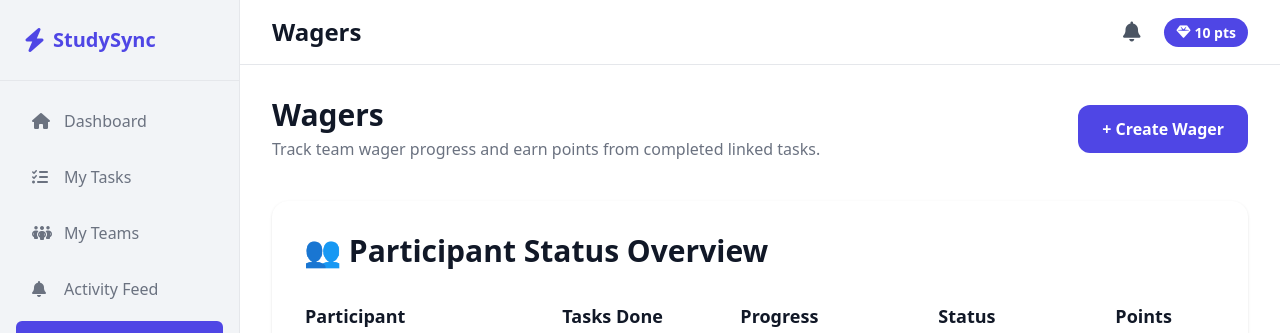
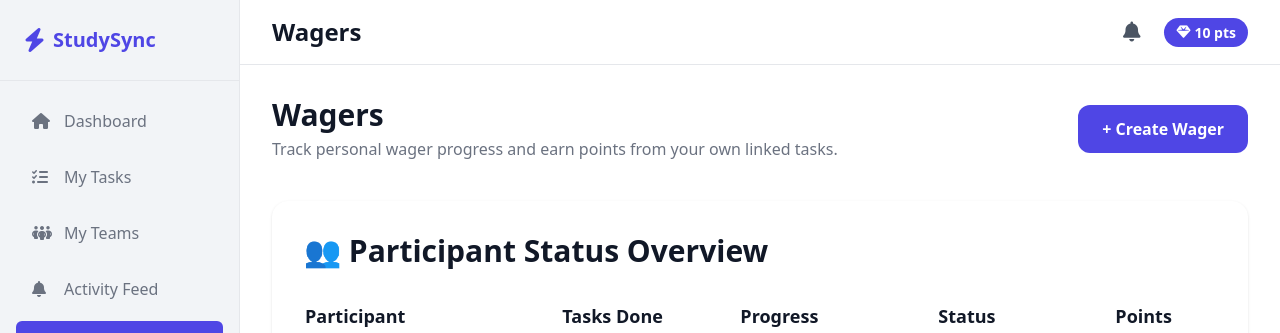
Before and after one commit to dannyc169/Agile-Development-Team-Project, a Flask app: page /wagers in a window 1280 px wide. Shown: the top 333 px of the page. Run offline with Flask 3, Linux system fonts and the light colour scheme; a user stored in the database is signed in; tables that the repository leaves empty hold one stand-in row (values such as "Sample post"); some libraries are stand-ins or nearby versions.

Commit message:
Update wager detail page for personal and team views

```diff
--- a/studysync/app/templates/wagers/detail.html
+++ b/studysync/app/templates/wagers/detail.html
@@ -338,19 +338,51 @@
 
 {% block content %}
 <div class="space-y-10">
-    <div class="flex items-center justify-between">
+    {#
+      Leaders can switch between their own wagers and all wagers from teams they lead.
+      Regular members only receive the personal view and will not see this toggle.
+    #}
+    <div class="flex flex-col gap-4 lg:flex-row lg:items-center lg:justify-between">
         <div>
             <h1 class="text-3xl font-bold text-gray-900">Wagers</h1>
             <p class="text-gray-500 mt-1">
-                Track team wager progress and earn points from completed linked tasks.
+                Track personal wager progress and earn points from your own linked tasks.
             </p>
         </div>
 
-        <a href="{{ url_for('create_wager') }}"
-           class="px-6 py-3 bg-indigo-600 text-white rounded-xl font-semibold hover:bg-indigo-700 transition">
-            + Create Wager
-        </a>
+        <div class="flex flex-wrap items-center gap-3">
+            {% if can_view_team_wagers|default(false) %}
+            <div class="flex items-center gap-2 rounded-xl bg-white border border-gray-200 p-1 shadow-sm">
+                <a href="{{ url_for('wagers_detail', scope='personal') }}"
+                   class="px-4 py-2 rounded-lg text-sm font-semibold transition
+                          {{ 'bg-indigo-600 text-white shadow-sm' if scope|default('personal') == 'personal' else 'text-gray-600 hover:bg-gray-50' }}">
+                    Personal
+                </a>
+
+                <a href="{{ url_for('wagers_detail', scope='team') }}"
+                   class="px-4 py-2 rounded-lg text-sm font-semibold transition
+                          {{ 'bg-indigo-600 text-white shadow-sm' if scope|default('personal') == 'team' else 'text-gray-600 hover:bg-gray-50' }}">
+                    Team Members
+                </a>
+            </div>
+            {% endif %}
+
+            <a href="{{ url_for('create_wager') }}"
+               class="px-6 py-3 bg-indigo-600 text-white rounded-xl font-semibold hover:bg-indigo-700 transition">
+                + Create Wager
+            </a>
+        </div>
     </div>
+
+    {% if can_view_team_wagers|default(false) %}
+    <div class="rounded-xl border border-indigo-100 bg-indigo-50 px-5 py-4 text-sm text-indigo-700">
+        {% if scope|default('personal') == 'team' %}
+            You are viewing all wagers from teams you lead.
+        {% else %}
+            You are viewing your personal wagers only.
+        {% endif %}
+    </div>
+    {% endif %}
 
     {{ render_participant_status_overview(participant_overview|default([])) }}
 
```
